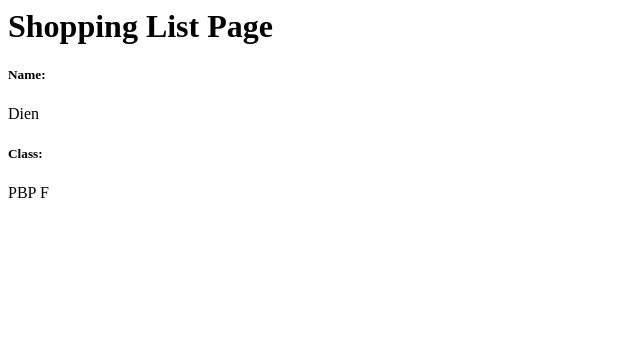
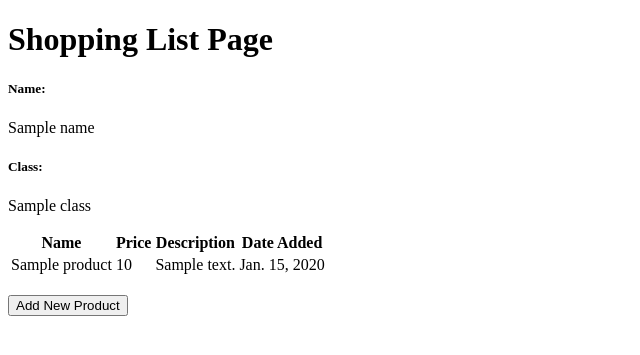
Before and after one commit to dienzahraaa/shopping_list, a Django app: template main/templates/main.html in a window 1280 px wide. Shown: the top 355 px of the page, without its empty margins (0-640 px from the left). Run offline with Django 4.2, Linux system fonts and the light colour scheme; tables that the repository leaves empty hold one stand-in row (values such as "Sample post"); the template is opened without the code that fills it: values that come from a table or form of the project are taken from there, most other values are stand-ins (such as "Sample title", 1, 10 or a date in 2020).

Commit message:
mulai mengerjakan tutorial

```diff
--- a/main/templates/main.html
+++ b/main/templates/main.html
@@ -1,6 +1,38 @@
-<h1>Shopping List Page</h1>
+{% extends 'base.html' %}
 
-<h5>Name: </h5>
-<p>Dien</p> <!-- Ubahlah sesuai dengan nama kamu -->
-<h5>Class: </h5>
-<p>PBP F</p> <!-- Ubahlah sesuai dengan kelas kamu -->
+{% block content %}
+    <h1>Shopping List Page</h1>
+
+    <h5>Name:</h5>
+    <p>{{name}}</p>
+
+    <h5>Class:</h5>
+    <p>{{class}}</p>
+    <table>
+        <tr>
+            <th>Name</th>
+            <th>Price</th>
+            <th>Description</th>
+            <th>Date Added</th>
+        </tr>
+
+        {% comment %} Berikut cara memperlihatkan data produk di bawah baris ini {% endcomment %}
+
+        {% for product in products %}
+            <tr>
+                <td>{{product.name}}</td>
+                <td>{{product.price}}</td>
+                <td>{{product.description}}</td>
+                <td>{{product.date_added}}</td>
+            </tr>
+        {% endfor %}
+    </table>
+
+    <br />
+
+    <a href="{% url 'main:create_product' %}">
+        <button>
+            Add New Product
+        </button>
+    </a>
+{% endblock content %}
--- a/main/urls.py
+++ b/main/urls.py
@@ -1,8 +1,10 @@
 from django.urls import path
 from main.views import show_main
+from main.views import show_main, create_product
 
 app_name = 'main'
 
 urlpatterns = [
     path('', show_main, name='show_main'),
+    path('create-product', create_product, name='create_product'),
 ]
--- a/shopping_list/settings.py
+++ b/shopping_list/settings.py
@@ -55,7 +55,7 @@ ROOT_URLCONF = 'shopping_list.urls'
 TEMPLATES = [
     {
         'BACKEND': 'django.template.backends.django.DjangoTemplates',
-        'DIRS': [],
+        'DIRS': [BASE_DIR / 'templates'],
         'APP_DIRS': True,
         'OPTIONS': {
             'context_processors': [
--- /dev/null
+++ b/shopping_list/templates/base.html
@@ -0,0 +1,18 @@
+{% load static %}
+<!DOCTYPE html>
+<html lang="en">
+    <head>
+        <meta charset="UTF-8" />
+        <meta
+            name="viewport"
+            content="width=device-width, initial-scale=1.0"
+        />
+        {% block meta %}
+        {% endblock meta %}
+    </head>
+
+    <body>
+        {% block content %}
+        {% endblock content %}
+    </body>
+</html>
--- a/shopping_list/urls.py
+++ b/shopping_list/urls.py
@@ -20,5 +20,5 @@ from django.urls import path, include
 
 urlpatterns = [
     path('admin/', admin.site.urls),
-    path('main/', include('main.urls')),
+    path('', include('main.urls')),
 ]
```
Also changed, not shown: main/forms.py (added, +7 -0 lines), main/templates/create_product.html (added, +19 -0 lines), main/views.py (+22 -2 lines).
